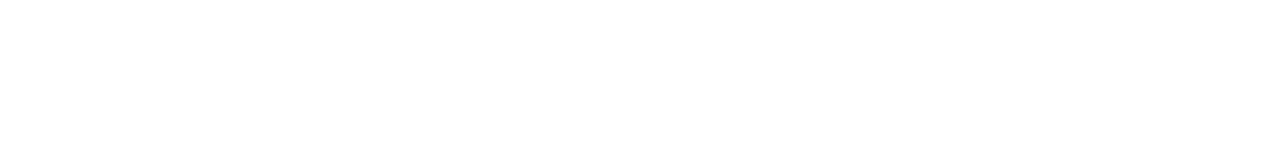
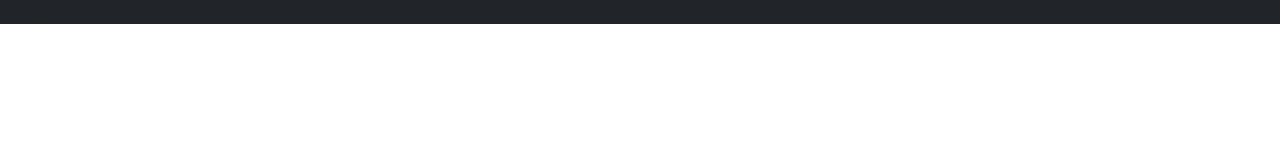
Before and after one commit to Caio1918/Atividade-DFE, a plain HTML site: page index.html in a window 1280 px wide. Drawn offline with nearby package versions, Linux system fonts and the light colour scheme.

Commit message:
Criação do container do cabeçalho

```diff
--- a/index.html
+++ b/index.html
@@ -8,6 +8,13 @@
   <title>Pagina</title>
 </head>
 <body>
+  <div class="container-fluid bg-dark">
+    Livros
+  </div>
+
+  <div class="container-fluid ">
+
+  </div>
 
 </body>
 </html>
```
